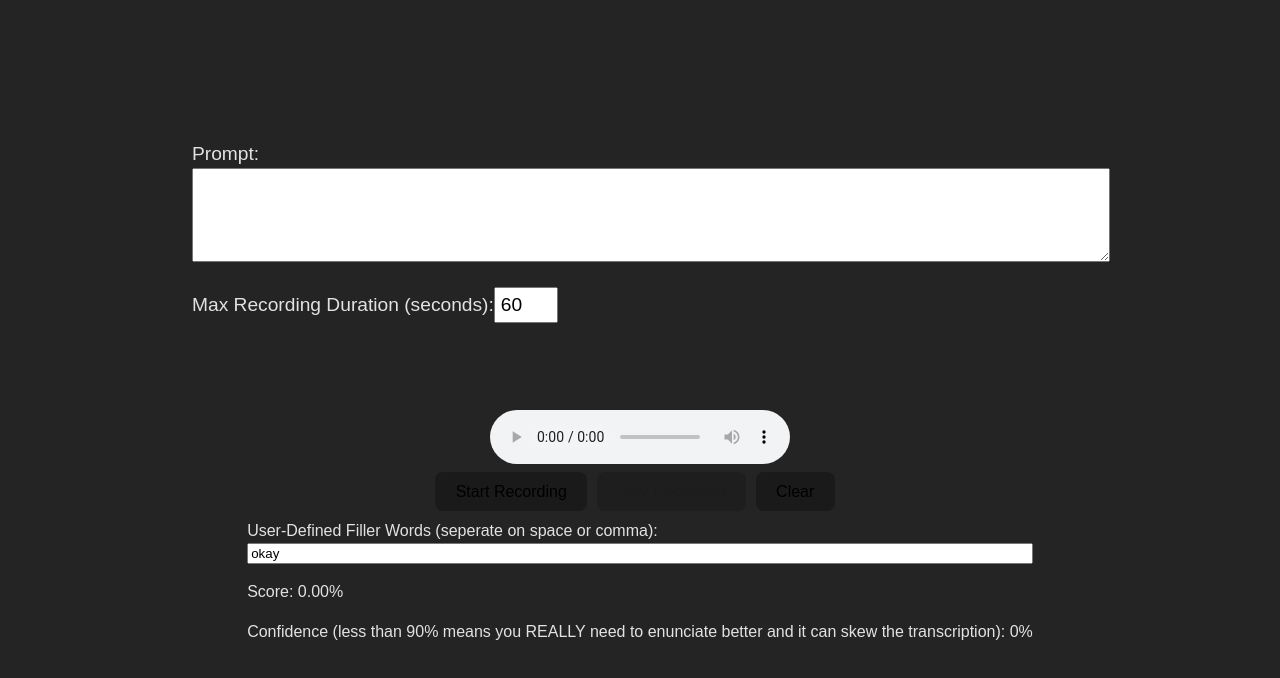
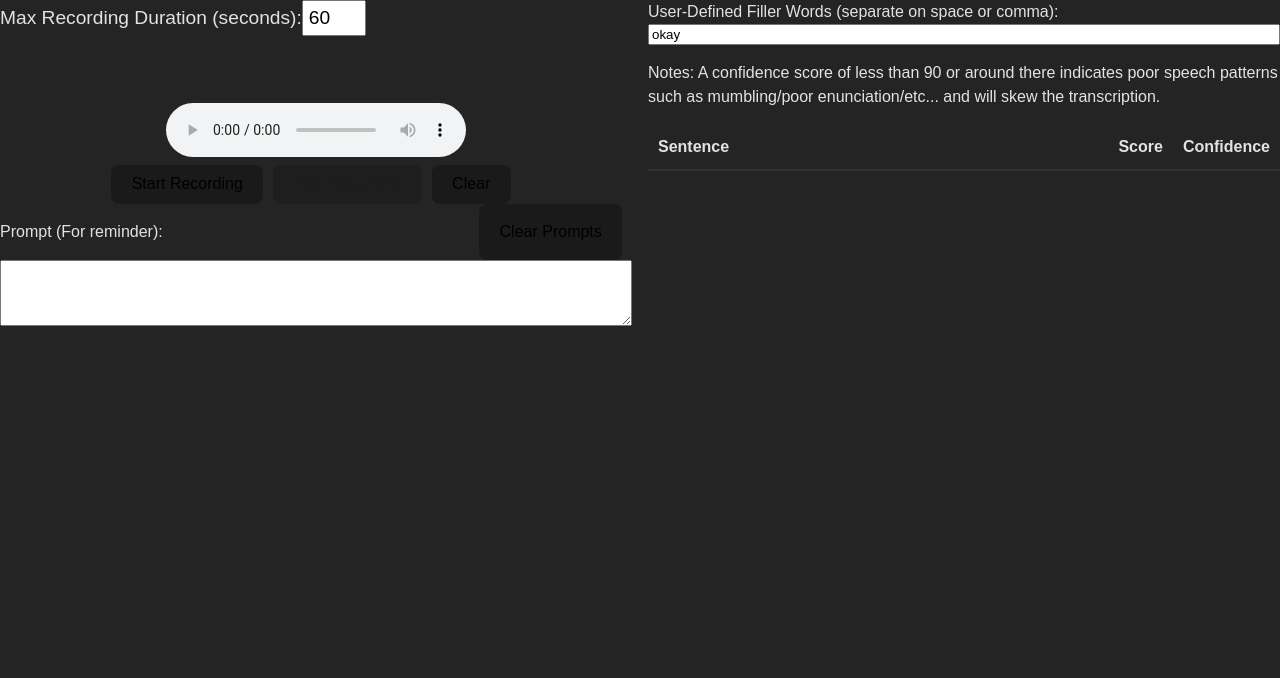
Before and after one commit to chance-robinson/speechify, a React (Vite) app: page / in a window 1280 px wide. Shown: the top 678 px of the page. Built offline with nearby package versions, Linux system fonts and the light colour scheme.

Commit message:
fixed styling, prop and state lifted, new features

```diff
--- a/src/App.css
+++ b/src/App.css
@@ -5,14 +5,17 @@ body {
   font-family: 'Arial', sans-serif;
 }
 
+
+.home {
+    display: flex;
+    flex-direction: row;
+    gap: 1rem;
+    margin: 0 auto;
+    min-height: 100vh;
+}
+
 .container {
-  display: flex;
-  flex-direction: column;
-  align-items: center;
-  justify-content: center;
-  height: 100vh;
-  width: 70%;
-  margin: 0 auto;
+  width: 50%;
 }
 
 .prompt-container {
@@ -23,13 +26,11 @@ body {
 .prompt-label {
   display: flex;
   flex-direction: column;
-  font-size: 1.2em;
   margin-bottom: 5px;
 }
 
 .prompt-textarea {
-  width: 100%;
-  padding: 10px;
+  max-width: 100%;
   font-size: 1em;
 }
 
--- a/src/App.jsx
+++ b/src/App.jsx
@@ -1,27 +1,37 @@
-// App.jsx
-
-import React, { useState } from 'react';
+import React, { useState, useEffect } from 'react';
 import AudioRecorder from './AudioFile';
+import FillerWordsHighlighter from './FillerWordsHighlighter';
 import './App.css';
 
 function App() {
-  // State to store the max recording duration
+  // State to store the max recording duration, prompt, transcriptions, and confidences
   const [maxDuration, setMaxDuration] = useState(60); // Default to 60 seconds, for example
-  const [prompt, setPrompt] = useState('');
+  const [prompt, setPrompt] = useState(() => {
+    // Initialize with the value from local storage, or an empty string if not present
+    const storedPrompt = localStorage.getItem('prompt');
+    return storedPrompt ? storedPrompt : '';
+  });
+  const [transcriptions, setTranscriptions] = useState([]);
+  const [confidences, setConfidences] = useState([]);
+
+  const clearPrompt = () => {
+    setPrompt('');
+  };
+
+  useEffect(() => {
+    // Save the current prompt value to local storage
+    localStorage.setItem('prompt', prompt);
+  }, [prompt]);
+
+  const calculateRows = (text) => {
+    // Calculate the number of rows based on the content
+    const lineCount = (text.match(/\n/g) || []).length + 1;
+    return Math.min(Math.max(lineCount, 4)); // Adjust as needed
+  };
 
   return (
+    <div className='home'>
       <div className="container">
-      <div className="prompt-container">
-        <label className="prompt-label">
-          Prompt:
-          <textarea
-            className="prompt-textarea"
-            value={prompt}
-            onChange={(e) => setPrompt(e.target.value)}
-            rows={4}
-          />
-        </label>
-      </div>
         <div className="duration-container">
           <label className="duration-label">
             Max Recording Duration (seconds):
@@ -33,7 +43,32 @@ function App() {
             />
           </label>
         </div>
-      <AudioRecorder maxRecordingDuration={maxDuration * 1000 + 100} />
+        <AudioRecorder
+          maxRecordingDuration={maxDuration * 1000 + 100}
+          setTranscriptions={setTranscriptions}
+          setConfidences={setConfidences}
+        />
+        <div className="prompt-container">
+          <label className="prompt-label">
+            <div className='prompt-header' style={{display: 'flex', justifyContent: 'space-between'}}>
+
+            <p>Prompt (For reminder):</p>
+            <button onClick={clearPrompt} style={{ marginLeft: '10px' }}>
+                Clear Prompts
+              </button>
+            </div>
+            <textarea
+              className="prompt-textarea"
+              value={prompt}
+              onChange={(e) => setPrompt(e.target.value)}
+              rows={calculateRows(prompt)}
+            />
+          </label>
+        </div>
+      </div>
+      <div className='container'>
+        <FillerWordsHighlighter transcriptions={transcriptions} confidences={confidences} />
+      </div>
     </div>
   );
 }
--- a/src/AudioFile.jsx
+++ b/src/AudioFile.jsx
@@ -1,8 +1,7 @@
 import React, { useState, useRef, useEffect } from "react";
-import FillerWordsHighlighter from './FillerWordsHighlighter';  // Import the FillerWordsHighlighter component
 import "./AudioFile.css";
 
-const AudioRecorder = ({ maxRecordingDuration }) => {
+const AudioRecorder = ({ maxRecordingDuration, setTranscriptions, setConfidences }) => {
   const [isRecording, setIsRecording] = useState(false);
   const [isPlaying, setIsPlaying] = useState(false);
   const [audioURL, setAudioURL] = useState("");
@@ -11,15 +10,13 @@ const AudioRecorder = ({ maxRecordingDuration }) => {
   const mediaRecorderRef = useRef(null);
   const audioRef = useRef();
   const recordingTimerRef = useRef(null);
-  const [transcription, setTranscription] = useState("");
   const recognitionRef = useRef(null);
-  const [confidence, setConfidence] = useState(0);
 
   const clearContentHandler = () => {
-    setTranscription("");
+    setTranscriptions([]);
+    setConfidences([]);
     setAudioURL("");
     setIsPlaying(false);
-    setConfidence(0);
   };
 
   useEffect(() => {
@@ -39,23 +36,16 @@ const AudioRecorder = ({ maxRecordingDuration }) => {
   }, [isRecording, recordingDuration, maxRecordingDuration]);
 
   const startRecording = () => {
+    clearContentHandler();
     const recognition = new window.webkitSpeechRecognition();
     recognition.continuous = true;
 
-    recognition.onstart = () => {
-      setIsRecording(true);
-    };
-
-    recognition.onend = () => {
-      setIsRecording(false);
-    };
-
     recognition.onresult = (event) => {
-      console.log(event)
-      const transcript = event.results[0][0].transcript;
-      const conf = event.results[0][0].confidence;
-      setTranscription(transcript);
-      setConfidence(conf);
+      const lastIndex = event.results.length - 1;
+      const transcript = event.results[lastIndex][0].transcript;
+      const conf = event.results[lastIndex][0].confidence;
+      setTranscriptions((prevTranscriptions) => [...prevTranscriptions, transcript]);
+      setConfidences((prevConfidences) => [...prevConfidences, conf]);
     };
 
 
@@ -171,9 +161,6 @@ const AudioRecorder = ({ maxRecordingDuration }) => {
           Clear
         </button>
       </div>
-      <div>
-        <FillerWordsHighlighter transcription={transcription} confidence={confidence} />
-      </div>
     </div>
   );
 };
--- a/src/FillerWordsHighlighter.jsx
+++ b/src/FillerWordsHighlighter.jsx
@@ -1,53 +1,106 @@
-import React, { useEffect, useState } from 'react';
+import React, { useEffect, useState } from "react";
 
-const FillerWordsHighlighter = ({ transcription, confidence }) => {
-  const [highlightedTranscription, setHighlightedTranscription] = useState('');
-  const [fillerScore, setFillerScore] = useState(0);
-  const [userDefinedFillerWords, setUserDefinedFillerWords] = useState('okay');
+const FillerWordsHighlighter = ({ transcriptions, confidences }) => {
+  const [highlightedTranscriptions, setHighlightedTranscriptions] = useState([]);
+  const [fillerScores, setFillerScores] = useState([]);
+  const [userDefinedFillerWords, setUserDefinedFillerWords] = useState(() => {
+    // Initialize with the value from local storage, or a default value if not present
+    const storedValue = localStorage.getItem("userDefinedFillerWords");
+    return storedValue ? storedValue : "okay";
+  });
 
   useEffect(() => {
-    highlightFillerWords(transcription);
-    calculateFillerScore(transcription);
-  }, [transcription, userDefinedFillerWords]);
+    highlightFillerWords(transcriptions);
+    calculateFillerScores(transcriptions);
+  }, [transcriptions, userDefinedFillerWords]);
 
-  const highlightFillerWords = (transcription) => {
-    const words = transcription.split(/\s+/);
+  const highlightFillerWords = (transcriptions) => {
+    const highlightedTexts = transcriptions.map((transcription) => {
+      const words = transcription.split(/\s+/);
 
-    const highlightedText = words
-      .map((word) => (userDefinedFillerWords.includes(word.toLowerCase()) ? `<span style="color: red;">${word}</span>` : word))
-      .join(' ');
+      return words.map((word) =>
+        userDefinedFillerWords.includes(word.toLowerCase()) ? (
+          <span key={word} style={{ color: "red", fontWeight: "bold" }}>
+            {word}&nbsp;
+          </span>
+        ) : (
+          <span key={word}>{word}&nbsp;</span>
+        )
+      );
+    });
 
-    setHighlightedTranscription(highlightedText);
+    setHighlightedTranscriptions(highlightedTexts);
   };
 
-  const calculateFillerScore = (transcription) => {
-    const words = transcription.split(/\s+/);
-    const totalWords = words.length;
-    const fillerCount = words.filter((word) => userDefinedFillerWords.includes(word.toLowerCase())).length;
+  const calculateFillerScores = (transcriptions) => {
+    const scores = transcriptions.map((transcription) => {
+      const words = transcription.split(/\s+/);
+      const totalWords = words.length;
+      const fillerCount = words.filter((word) =>
+        userDefinedFillerWords.includes(word.toLowerCase())
+      ).length;
 
-    const score = 100 - (fillerCount / totalWords) * 100;
-    setFillerScore(score.toFixed(2));
+      return 100 - (fillerCount / totalWords) * 100;
+    });
+
+    setFillerScores(scores.map((score) => score.toFixed(2)));
   };
 
   const handleUserDefinedFillerWordsChange = (event) => {
-    setUserDefinedFillerWords(event.target.value);
+    const newValue = event.target.value;
+    setUserDefinedFillerWords(newValue);
+    localStorage.setItem("userDefinedFillerWords", newValue); // Save to local storage
   };
 
   return (
-    <div style={{width: '100%'}}>
-      <label style={{display: 'flex', flexDirection:'column'}}>
-        User-Defined Filler Words (seperate on space or comma):
+    <div style={{ width: "100%" }}>
+      <label
+        style={{
+          display: "flex",
+          flexDirection: "column",
+          marginBottom: "10px",
+        }}
+      >
+        User-Defined Filler Words (separate on space or comma):
         <input
           type="text"
           value={userDefinedFillerWords}
           onChange={handleUserDefinedFillerWordsChange}
         />
       </label>
-      <div>
-        <p dangerouslySetInnerHTML={{ __html: highlightedTranscription }} />
-        <p>Score: {fillerScore}%</p>
-        <p>Confidence (less than 90% means you REALLY need to enunciate better and it can skew the transcription): {confidence.toFixed(4)*100}%</p>
-      </div>
+      <p>
+        Notes: A confidence score of less than 90 or around there indicates poor
+        speech patterns such as mumbling/poor enunciation/etc... and will skew
+        the transcription.
+      </p>
+      <table style={{ width: "100%", borderCollapse: "collapse" }}>
+        <thead>
+          <tr style={{ borderBottom: "2px solid #333" }}>
+            <th style={{ padding: "10px", textAlign: "left", width: "80%" }}>
+              Sentence
+            </th>
+            <th style={{ padding: "10px", textAlign: "left", width: "10%" }}>
+              Score
+            </th>
+            <th style={{ padding: "10px", textAlign: "left", width: "10%" }}>
+              Confidence
+            </th>
+          </tr>
+        </thead>
+        <tbody>
+          {transcriptions.map((_, index) => (
+            <tr key={index} style={{ borderBottom: "1px solid #ccc" }}>
+              <td style={{ padding: "10px" }}>
+                {highlightedTranscriptions[index]}
+              </td>
+              <td style={{ padding: "10px" }}>{fillerScores[index]}%</td>
+              <td style={{ padding: "10px" }}>
+                {confidences[index].toFixed(4) * 100}%
+              </td>
+            </tr>
+          ))}
+        </tbody>
+      </table>
     </div>
   );
 };
```
Lines whose indentation alone changed are shown as unchanged.
